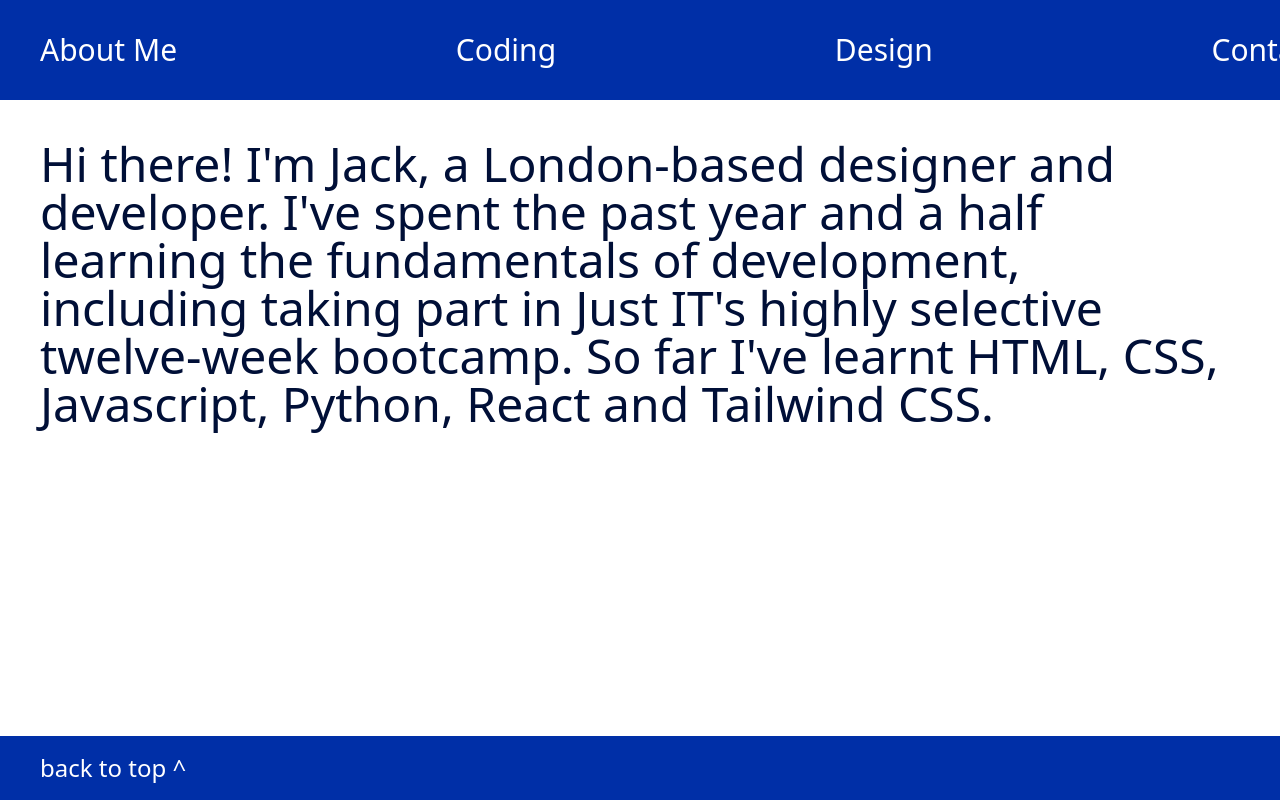
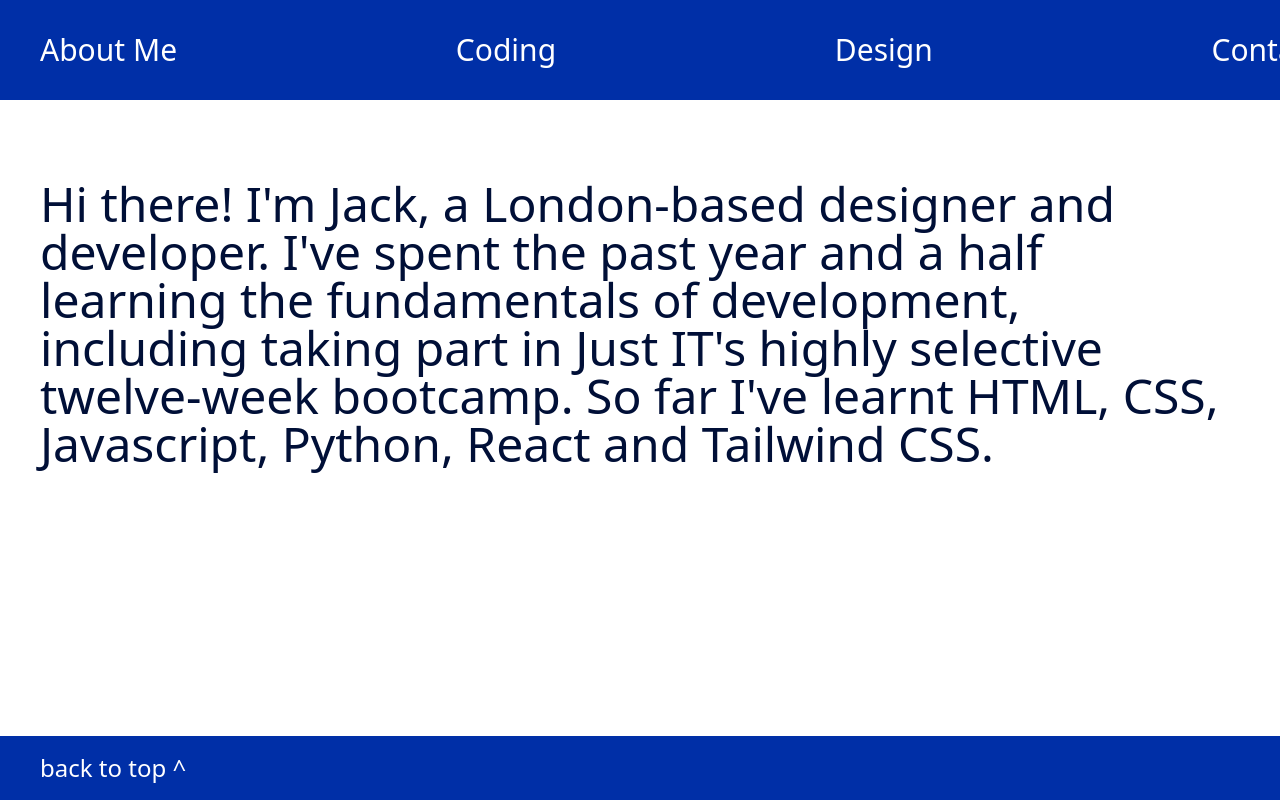
Before and after one commit to jackkershaw/portfolio, a React (Vite) app: page / in a window 1280 px wide. Built offline with nearby package versions, Linux system fonts and the light colour scheme.

Commit message:
edit style opening page

```diff
--- a/src/opening-page.jsx
+++ b/src/opening-page.jsx
@@ -1,6 +1,6 @@
 function OpeningPage() {
   return (
-    <>
+    <div className="mb-10 py-10">
       <p className="mx-10 py-10 text-2xl text-ykb-700 md:text-5xl ">
         Hi there! I'm Jack, a London-based designer and developer. I've spent
         the past year and a half learning the fundamentals of development,
@@ -8,7 +8,7 @@
         bootcamp. So far I've learnt HTML, CSS, Javascript, Python, React and
         Tailwind CSS.
       </p>
-    </>
+    </div>
   );
 }
 
```
